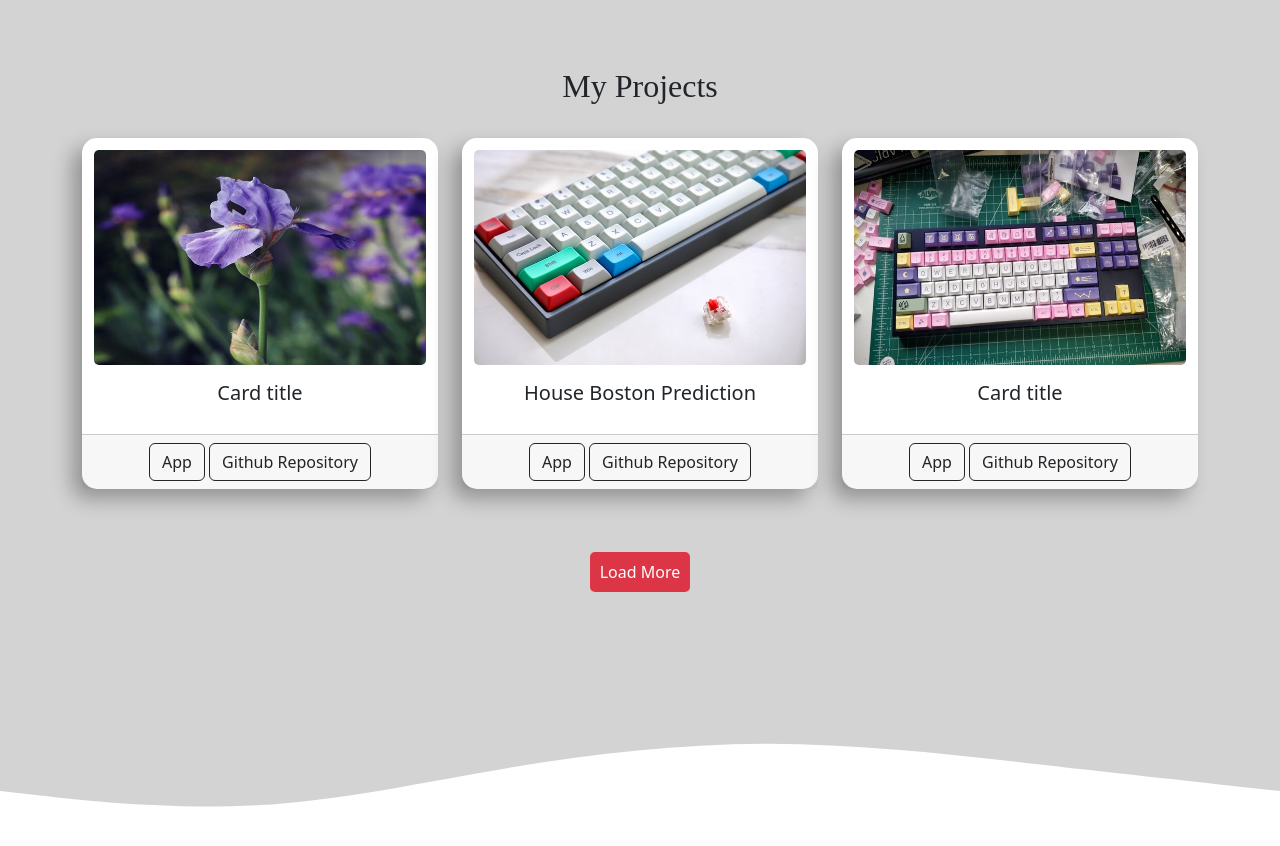
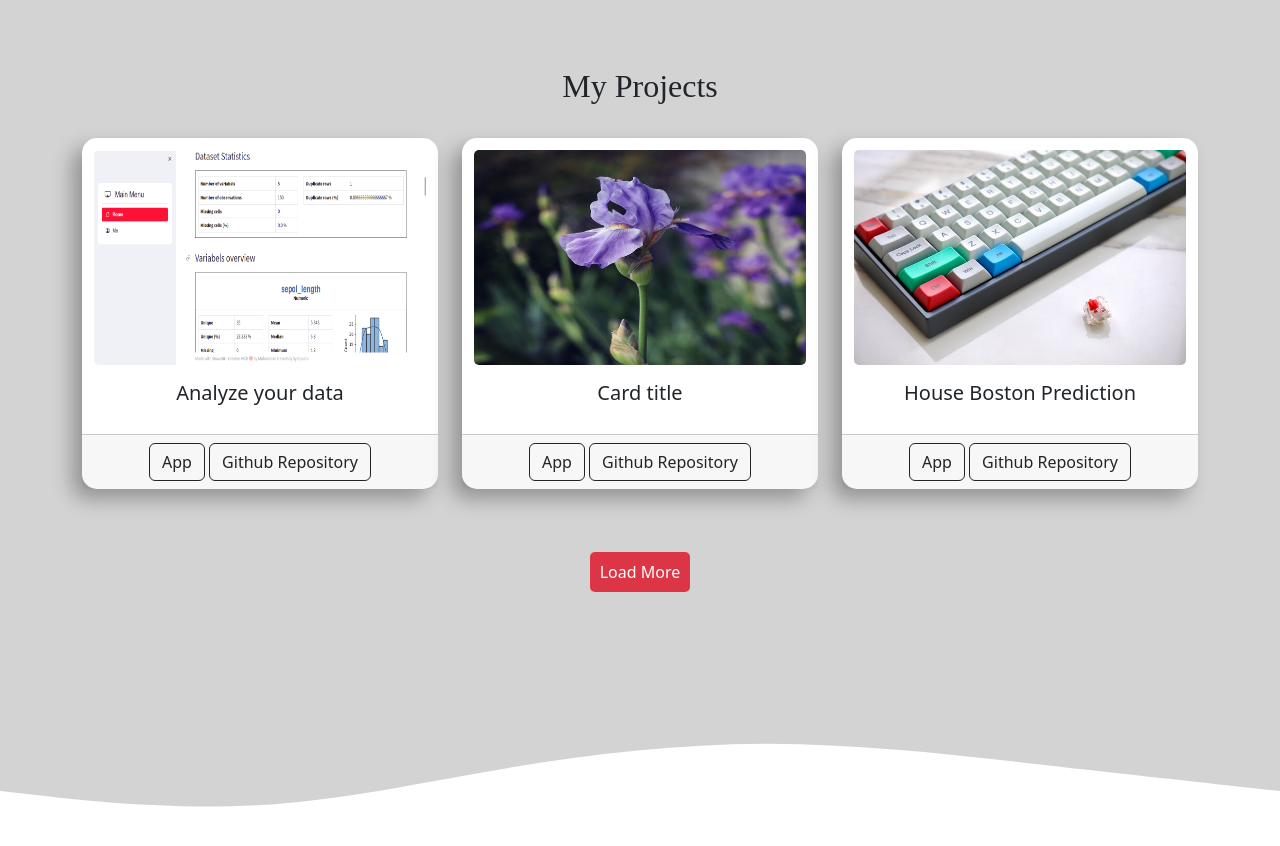
Before and after one commit to MuhammadGeza/muhammadgeza.github.io, a plain HTML site: page index.html in a window 1280 px wide. Shown: the part 1320-2166 px from the top of the page. Drawn offline with nearby package versions, Linux system fonts and the light colour scheme; a web font is replaced by a local one.

Commit message:
Add new project

```diff
--- a/index.html
+++ b/index.html
@@ -156,6 +156,23 @@
           </div>
         </div>
         <div class="row justify-content-center">
+          <div class="col-lg-4 col-md-6 mb-4 d-flex">
+            <div class="card single_post" data-aos="flip-left" data-aos-duration="500">
+              <div class="inner">
+                <a href="img/projects/analyze-your-data.png" data-fancybox="analyze-your-data">
+                  <img src="img/projects/analyze-your-data.png" height="215" class="card-img-top" alt="Project1" />
+                </a>
+              </div>
+              <div class="card-body mb-5">
+                <h5 class="card-title text-center">Analyze your data</h5>
+              </div>
+              <div class="card-footer text-center fixed-bottom">
+                <a href="https://share.streamlit.io/muhammadgeza/analyze-your-data/main/app.py" target="_blank" class="btn btn-outline-dark">App</a>
+                <a href="https://github.com/MuhammadGeza/Analyze-your-data" target="_blank" class="btn btn-outline-dark">Github Repository</a>
+              </div>
+            </div>
+          </div>
+
           <div class="col-lg-4 col-md-6 mb-4 d-flex">
             <div class="card single_post" data-aos="flip-left" data-aos-duration="500">
               <div class="inner">
```
Also changed, not shown: img/projects/analyze-your-data.png (added).
